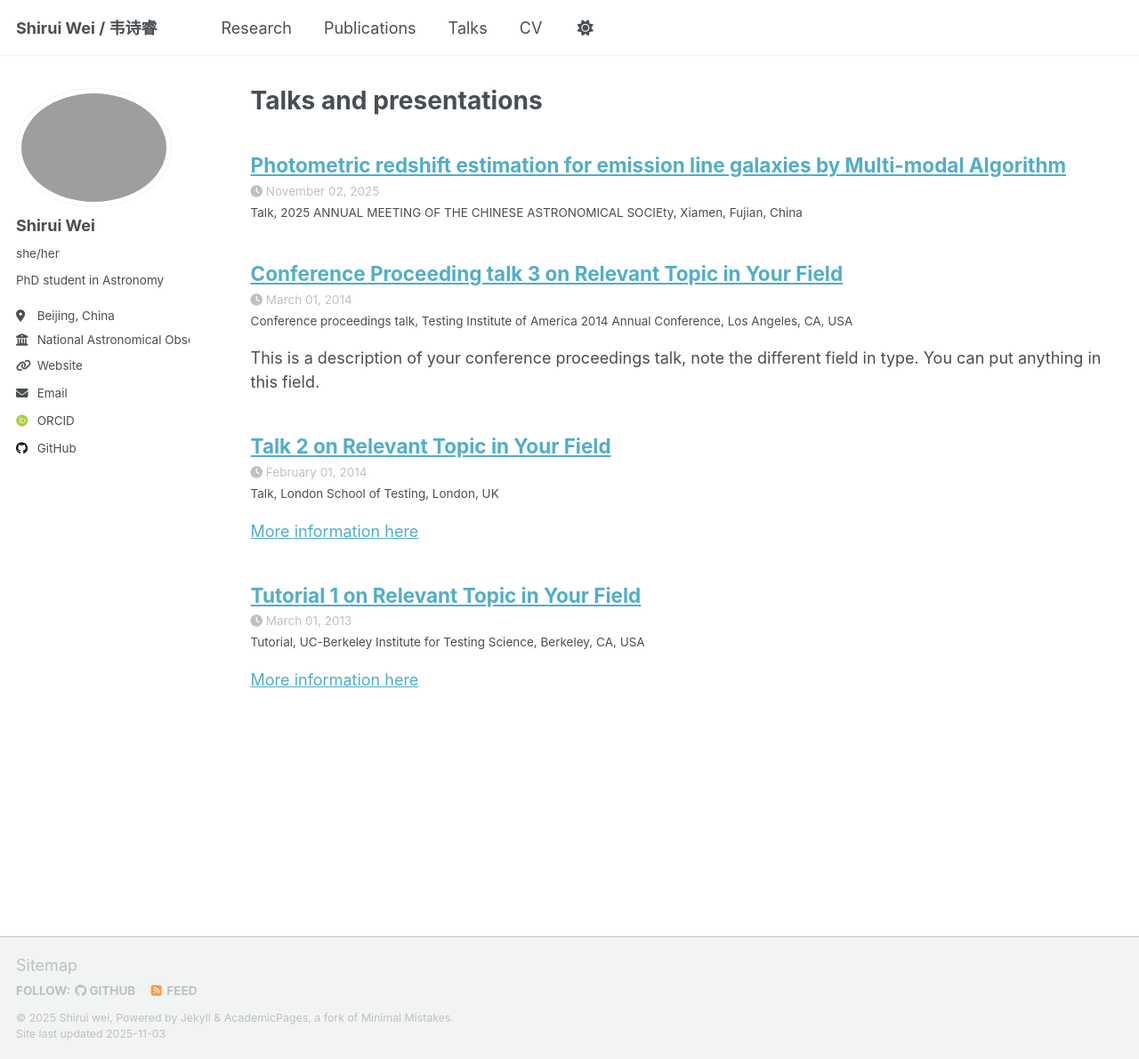
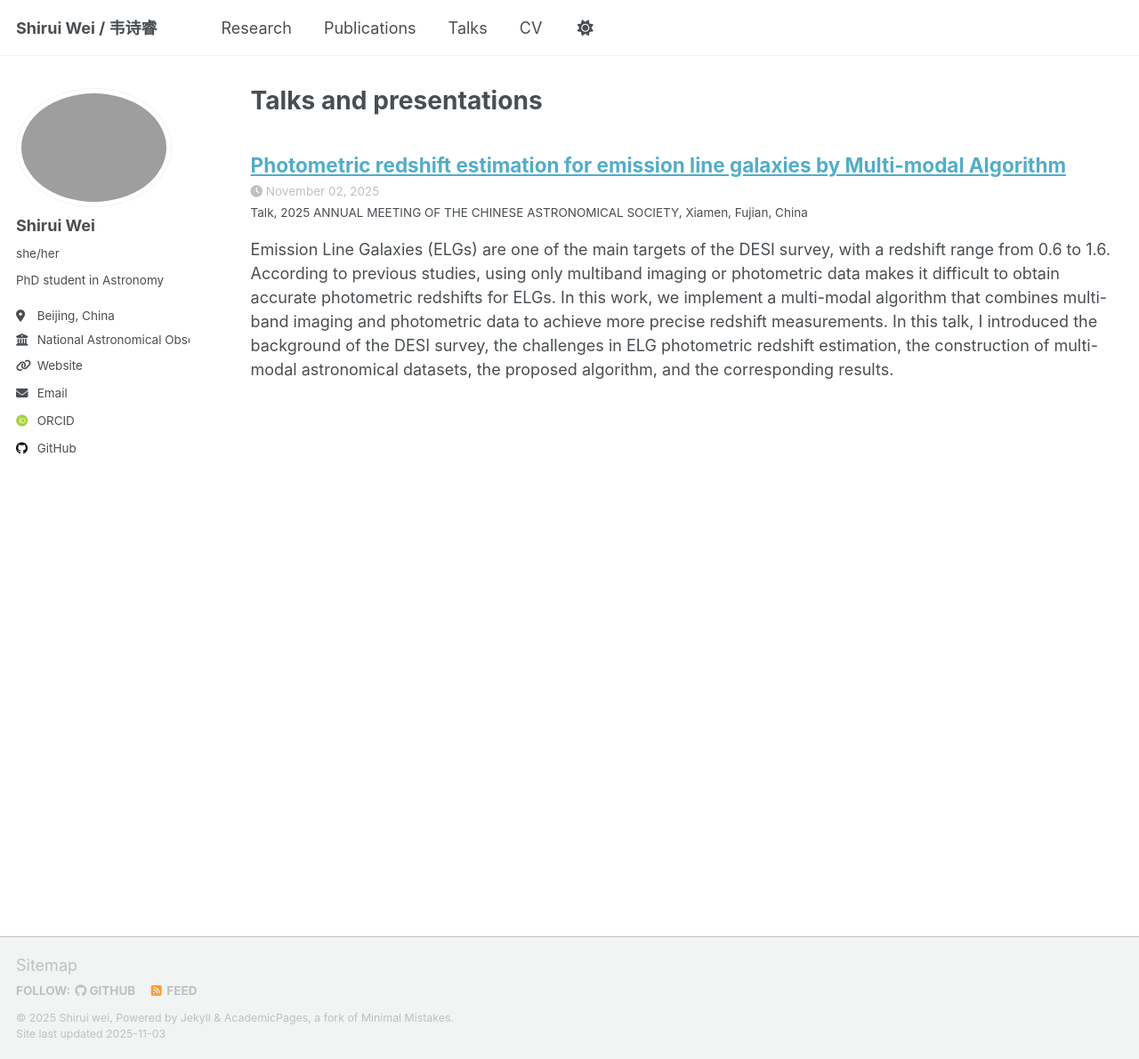
Before and after one commit to RuiNov1st/ruinov1st.github.io, a Jekyll site: the page built from _pages/talks.html, in a window 1280 px wide and 1191 px high. Shown: the whole window at 89% size. Built offline with Jekyll 4.4.1, drawn with Linux system fonts in a browser that asks for light colours; some web fonts are replaced; a script that is not in the unit is left out.

Commit message:
update talk

```diff
--- a/_config.yml
+++ b/_config.yml
@@ -23,7 +23,7 @@ repository               : "ruinov1st/ruinov1st.github.io" # academicpages/acade
 #               Additional customization can be done by editing /_includes/author-profile.html
 author:
   # Biographic information
-  avatar           : "profile1.png"
+  avatar           : "https://ruinov1st.github.io/images/profile1.png"
   name             : "Shirui Wei"
   pronouns         : "she/her"
   bio              : "PhD student in Astronomy"
--- a/_talks/2012-03-01-talk-1.md
+++ /dev/null
@@ -1,10 +0,0 @@
----
-title: "Photometric redshift estimation for emission line galaxies by Multi-modal Algorithm"
-collection: talks
-type: "Talk"
-permalink: /talks/2025-11-02-talk-v1
-venue: "2025 ANNUAL MEETING OF THE CHINESE ASTRONOMICAL SOCIEty"
-date: 2025-11-02
-location: "Xiamen, Fujian, China"
-slidesurl: 'https://academicpages.github.io/files/2025-annual-meeting-of-the-Chinese-Astronomical-Society.pdf'
----
--- a/_talks/2013-03-01-tutorial-1.md
+++ /dev/null
@@ -1,13 +0,0 @@
----
-title: "Tutorial 1 on Relevant Topic in Your Field"
-collection: talks
-type: "Tutorial"
-permalink: /talks/2013-03-01-tutorial-1
-venue: "UC-Berkeley Institute for Testing Science"
-date: 2013-03-01
-location: "Berkeley, CA, USA"
----
-
-[More information here](http://exampleurl.com)
-
-This is a description of your tutorial, note the different field in type. This is a markdown files that can be all markdown-ified like any other post. Yay markdown!
--- a/_talks/2014-02-01-talk-2.md
+++ /dev/null
@@ -1,13 +0,0 @@
----
-title: "Talk 2 on Relevant Topic in Your Field"
-collection: talks
-type: "Talk"
-permalink: /talks/2014-02-01-talk-2
-venue: "London School of Testing"
-date: 2014-02-01
-location: "London, UK"
----
-
-[More information here](http://example2.com)
-
-This is a description of your talk, which is a markdown files that can be all markdown-ified like any other post. Yay markdown!
--- a/_talks/2014-03-01-talk-3.md
+++ /dev/null
@@ -1,11 +0,0 @@
----
-title: "Conference Proceeding talk 3 on Relevant Topic in Your Field"
-collection: talks
-type: "Conference proceedings talk"
-permalink: /talks/2014-03-01-talk-3
-venue: "Testing Institute of America 2014 Annual Conference"
-date: 2014-03-01
-location: "Los Angeles, CA, USA"
----
-
-This is a description of your conference proceedings talk, note the different field in type. You can put anything in this field.
--- /dev/null
+++ b/_talks/2025-11-02-talk.md
@@ -0,0 +1,13 @@
+---
+title: "Photometric redshift estimation for emission line galaxies by Multi-modal Algorithm"
+collection: talks
+type: "Talk"
+permalink: /talks/2025-11-02-talk
+venue: "2025 ANNUAL MEETING OF THE CHINESE ASTRONOMICAL SOCIETY"
+date: 2025-11-02
+location: "Xiamen, Fujian, China"
+slidesurl: 'https://ruinov1st.github.io/files/2025-annual-meeting-of-the-Chinese-Astronomical-Society.pdf'
+pdf: 'https://ruinov1st.github.io/files/2025-annual-meeting-of-the-Chinese-Astronomical-Society.pdf'
+---
+
+Emission Line Galaxies (ELGs) are one of the main targets of the DESI survey, with a redshift range from 0.6 to 1.6. According to previous studies, using only multiband imaging or photometric data makes it difficult to obtain accurate photometric redshifts for ELGs. In this work, we implement a multi-modal algorithm that combines multi-band imaging and photometric data to achieve more precise redshift measurements. In this talk, I introduced the background of the DESI survey, the challenges in ELG photometric redshift estimation, the construction of multi-modal astronomical datasets, the proposed algorithm, and the corresponding results.
```
